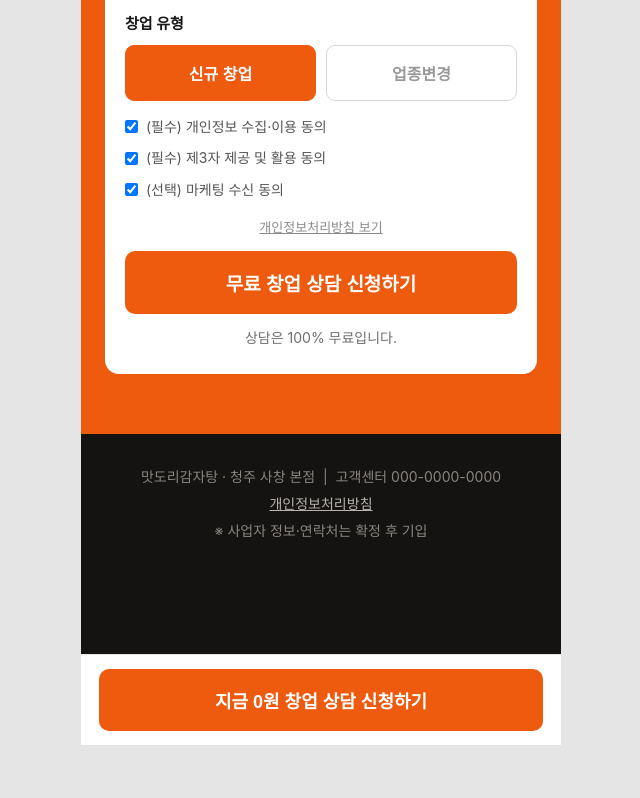
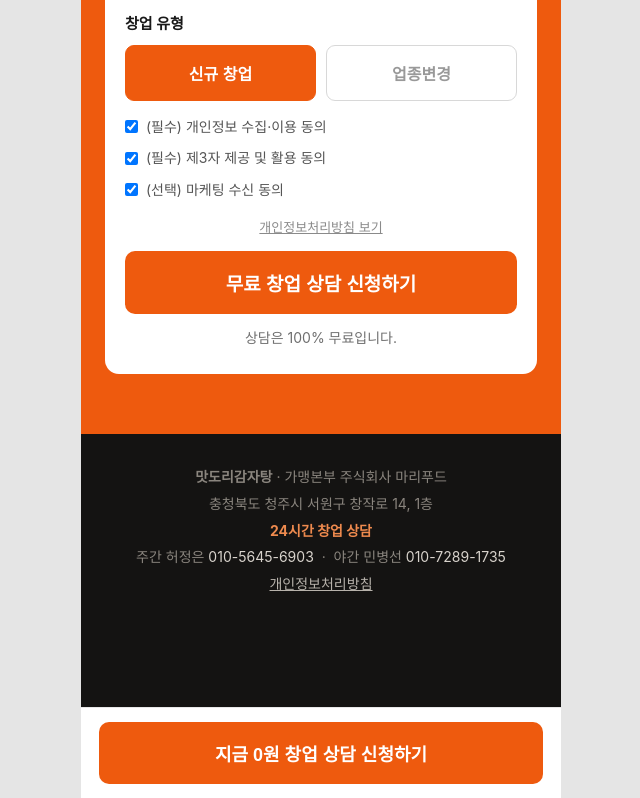
Before and after one commit to jybestgroup-lgtm/matdori-landing, a plain HTML site: page index.html in a window 1280 px wide. Shown: the part 7824-8622 px from the top of the page, without its empty margins (319-959 px from the left). Before the commit the page ends 8569 px from the top, so only its background shows below. Drawn offline with Linux system fonts and the light colour scheme; a web font is replaced by a local one.

Commit message:
Update index.html

```diff
--- a/index.html
+++ b/index.html
@@ -447,10 +447,12 @@
     </div>
   </section>
 
-  <footer>
-    맛도리감자탕 · 청주 사창 본점 &nbsp;|&nbsp; 고객센터 000-0000-0000<br>
-    <a href="privacy.html" target="_blank" style="color:#b7b2ab;text-decoration:underline;">개인정보처리방침</a><br>
-    ※ 사업자 정보·연락처는 확정 후 기입
+<footer>
+    <b>맛도리감자탕</b> · 가맹본부 주식회사 마리푸드<br>
+    충청북도 청주시 서원구 창작로 14, 1층<br>
+    <b style="color:#EE8A4E;">24시간 창업 상담</b><br>
+    주간 허정은 <a href="tel:01056456903" style="color:#d8d3cc;text-decoration:none;">010-5645-6903</a> &nbsp;·&nbsp; 야간 민병선 <a href="tel:01072891735" style="color:#d8d3cc;text-decoration:none;">010-7289-1735</a><br>
+    <a href="privacy.html" target="_blank" style="color:#b7b2ab;text-decoration:underline;">개인정보처리방침</a>
   </footer>
 
   <div class="floating">
```
